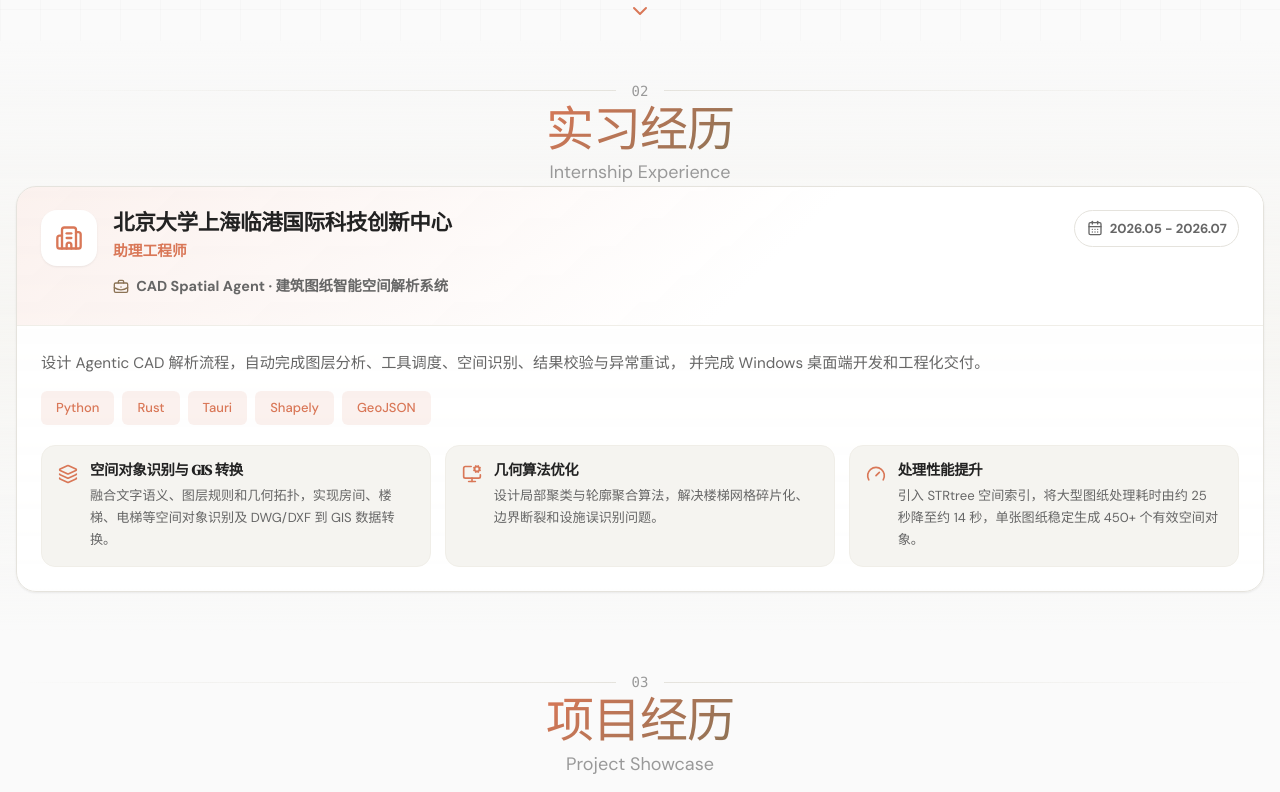
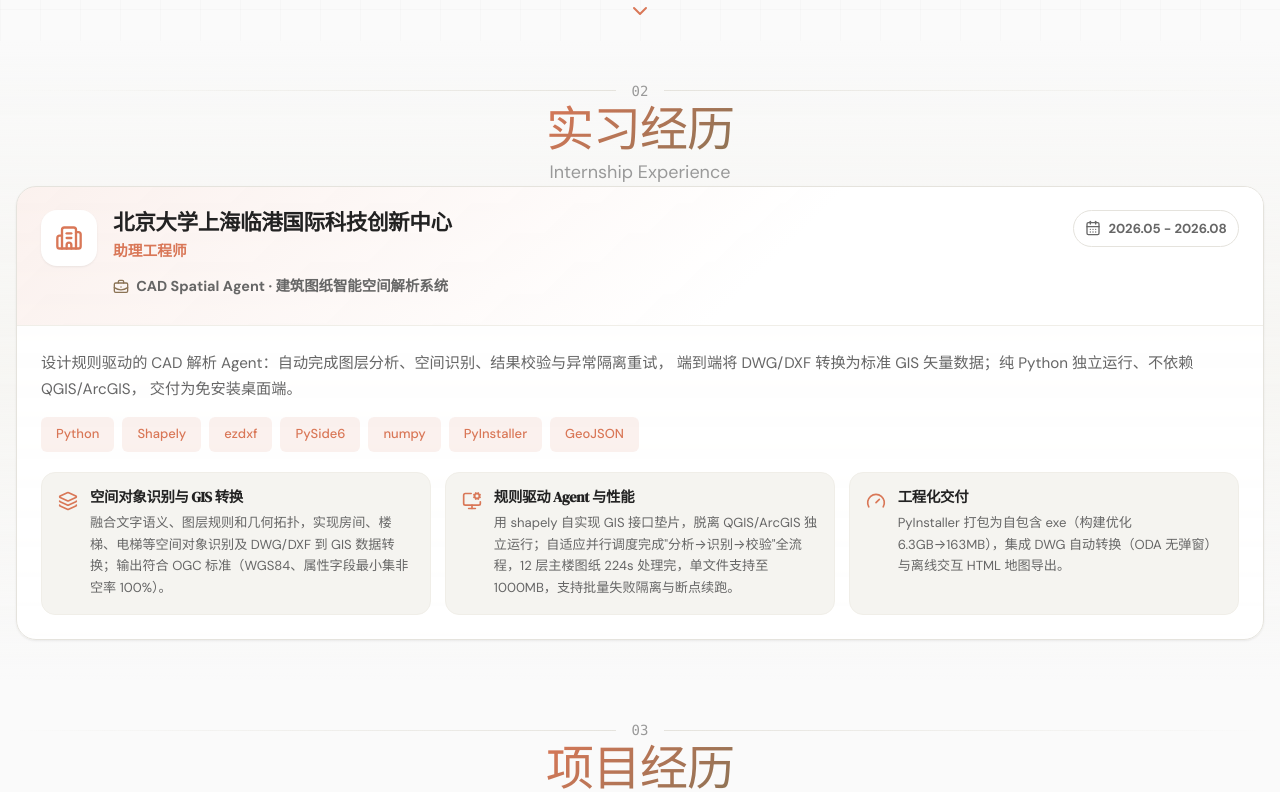
Before and after one commit to wangshun-china/interview-web, a Vue app: page / in a window 1280 px wide. Shown: the part 671-1463 px from the top of the page. Built offline with nearby package versions, Linux system fonts and the light colour scheme.

Commit message:
feat(resume): revise CAD Spatial Agent experience - accurate stack and metrics

```diff
--- a/src/components/ExperienceSection.vue
+++ b/src/components/ExperienceSection.vue
@@ -26,7 +26,7 @@
               </div>
               <div class="period">
                 <CalendarDays class="h-4 w-4" />
-                <span>2026.05 - 2026.07</span>
+                <span>2026.05 - 2026.08</span>
               </div>
             </div>
             <div class="project-name">
@@ -39,8 +39,9 @@
         <div class="experience-body">
           <div class="experience-summary">
             <p>
-              设计 Agentic CAD 解析流程，自动完成图层分析、工具调度、空间识别、结果校验与异常重试，
-              并完成 Windows 桌面端开发和工程化交付。
+              设计规则驱动的 CAD 解析 Agent：自动完成图层分析、空间识别、结果校验与异常隔离重试，
+              端到端将 DWG/DXF 转换为标准 GIS 矢量数据；纯 Python 独立运行、不依赖 QGIS/ArcGIS，
+              交付为免安装桌面端。
             </p>
             <div class="tech-tags">
               <span v-for="tech in technologies" :key="tech" class="tag">{{ tech }}</span>
@@ -65,23 +66,25 @@
 <script setup lang="ts">
 import { BriefcaseBusiness, Building2, CalendarDays, Gauge, Layers3, MonitorCog } from 'lucide-vue-next'
 
-const technologies = ['Python', 'Rust', 'Tauri', 'Shapely', 'GeoJSON']
+const technologies = ['Python', 'Shapely', 'ezdxf', 'PySide6', 'numpy', 'PyInstaller', 'GeoJSON']
 
 const achievements = [
   {
     title: '空间对象识别与 GIS 转换',
     detail:
-      '融合文字语义、图层规则和几何拓扑，实现房间、楼梯、电梯等空间对象识别及 DWG/DXF 到 GIS 数据转换。',
+      '融合文字语义、图层规则和几何拓扑，实现房间、楼梯、电梯等空间对象识别及 DWG/DXF 到 GIS 数据转换；输出符合 OGC 标准（WGS84、属性字段最小集非空率 100%）。',
     icon: Layers3,
   },
   {
-    title: '几何算法优化',
-    detail: '设计局部聚类与轮廓聚合算法，解决楼梯网格碎片化、边界断裂和设施误识别问题。',
+    title: '规则驱动 Agent 与性能',
+    detail:
+      '用 shapely 自实现 GIS 接口垫片，脱离 QGIS/ArcGIS 独立运行；自适应并行调度完成"分析→识别→校验"全流程，12 层主楼图纸 224s 处理完，单文件支持至 1000MB，支持批量失败隔离与断点续跑。',
     icon: MonitorCog,
   },
   {
-    title: '处理性能提升',
-    detail: '引入 STRtree 空间索引，将大型图纸处理耗时由约 25 秒降至约 14 秒，单张图纸稳定生成 450+ 个有效空间对象。',
+    title: '工程化交付',
+    detail:
+      'PyInstaller 打包为自包含 exe（构建优化 6.3GB→163MB），集成 DWG 自动转换（ODA 无弹窗）与离线交互 HTML 地图导出。',
     icon: Gauge,
   },
 ]
```
